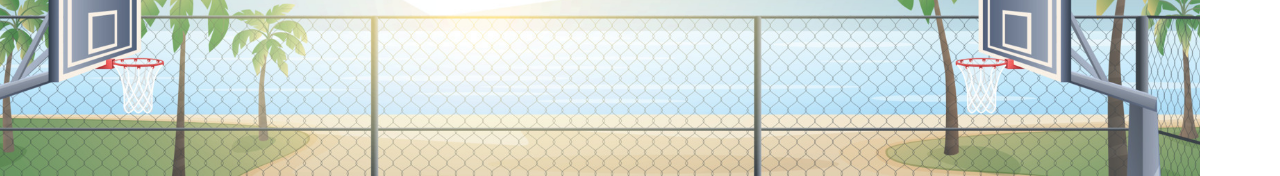
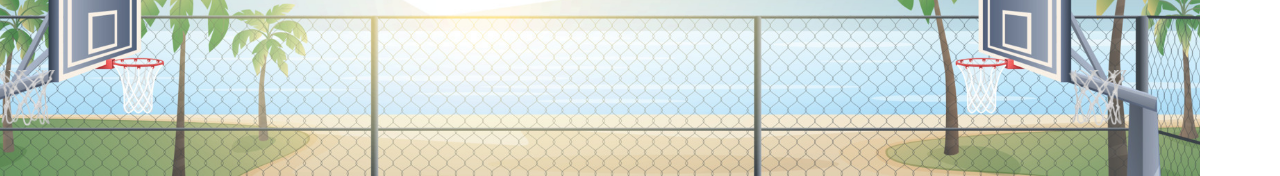
Before and after one commit to DiandreMiller/resume, a React (Vite) app: page /play-game in a window 1280 px wide. Shown: the part 312-488 px from the top of the page. Built offline with nearby package versions, Linux system fonts and the light colour scheme; a web font is replaced by a local one.

Commit message:
Design: Added nets to look like ball is passing through the net when shooting

```diff
--- a/src/Components/BallLaunch.tsx
+++ b/src/Components/BallLaunch.tsx
@@ -11,7 +11,6 @@ const BallLaunch = () => {
 
 
     const gravity: number = 0.98;
-    // const bounce: number = -0.8;
     const friction: number = 0.99;
     const floorY: number = 720;
 
--- a/src/Components/BasketballCourt.tsx
+++ b/src/Components/BasketballCourt.tsx
@@ -6,6 +6,7 @@ import court from '../Assets/cartoon-basketball-court-vector.jpg'
 import BallBounce from "./BallBounce";
 import cloud from '../Assets/cloud1.png'
 import banner from '../Assets/banner.png'
+
 import Instructions from "./Instructions";
 import TypeWriter from "./Typewriter";
 import { v4 as uuidv4 } from 'uuid';
--- a/src/Components/PlayGameComponent.tsx
+++ b/src/Components/PlayGameComponent.tsx
@@ -1,7 +1,8 @@
 import React, {useState} from "react";
 import court from '../Assets/cartoon-basketball-court-vector.jpg'
-// import basketball from '../Assets/basketball-removebg-preview.png'
+import net from '../Assets/net.png'
 import cloud from '../Assets/cloud1.png'
+
 import BallLaunch from "./BallLaunch";
 
 
@@ -18,7 +19,12 @@ const PlayGameComponent = () => {
             <img className='h-36 cloud5 z-10' style={{ transform: 'translateY(-380px) rotate(10deg)' }} src={cloud} alt="cloud" />
             <img className='h-36 cloud6 z-10' style={{ transform: 'translateY(-380px) rotate(10deg)' }} src={cloud} alt="cloud" />
 
+            <img className="h-14" style={{ position: 'absolute', top: '350px', left: '1145px' }} src={net} alt="net" />
+            <img className="h-14" style={{ position: 'absolute', top: '350px', right: '1145px' }} src={net} alt="net" />
+
             <BallLaunch />
+
+
 
             {/* <img className="h-9" style={{ transform: 'translateY(660px) translateX(800px)' }} src={basketball} alt="basketball" /> */}
         </div>
```
Also changed, not shown: src/Assets/net.png (added).
